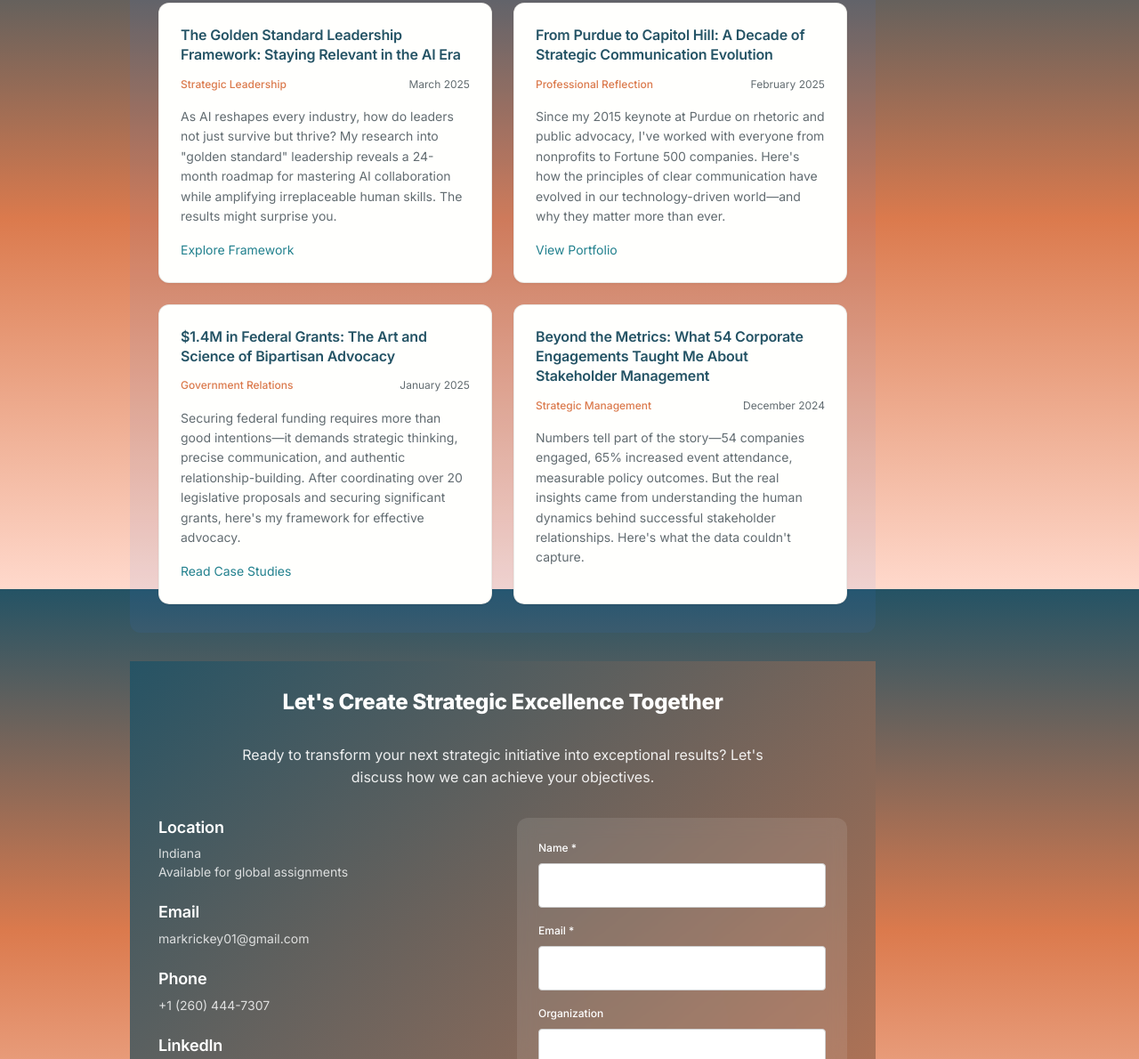
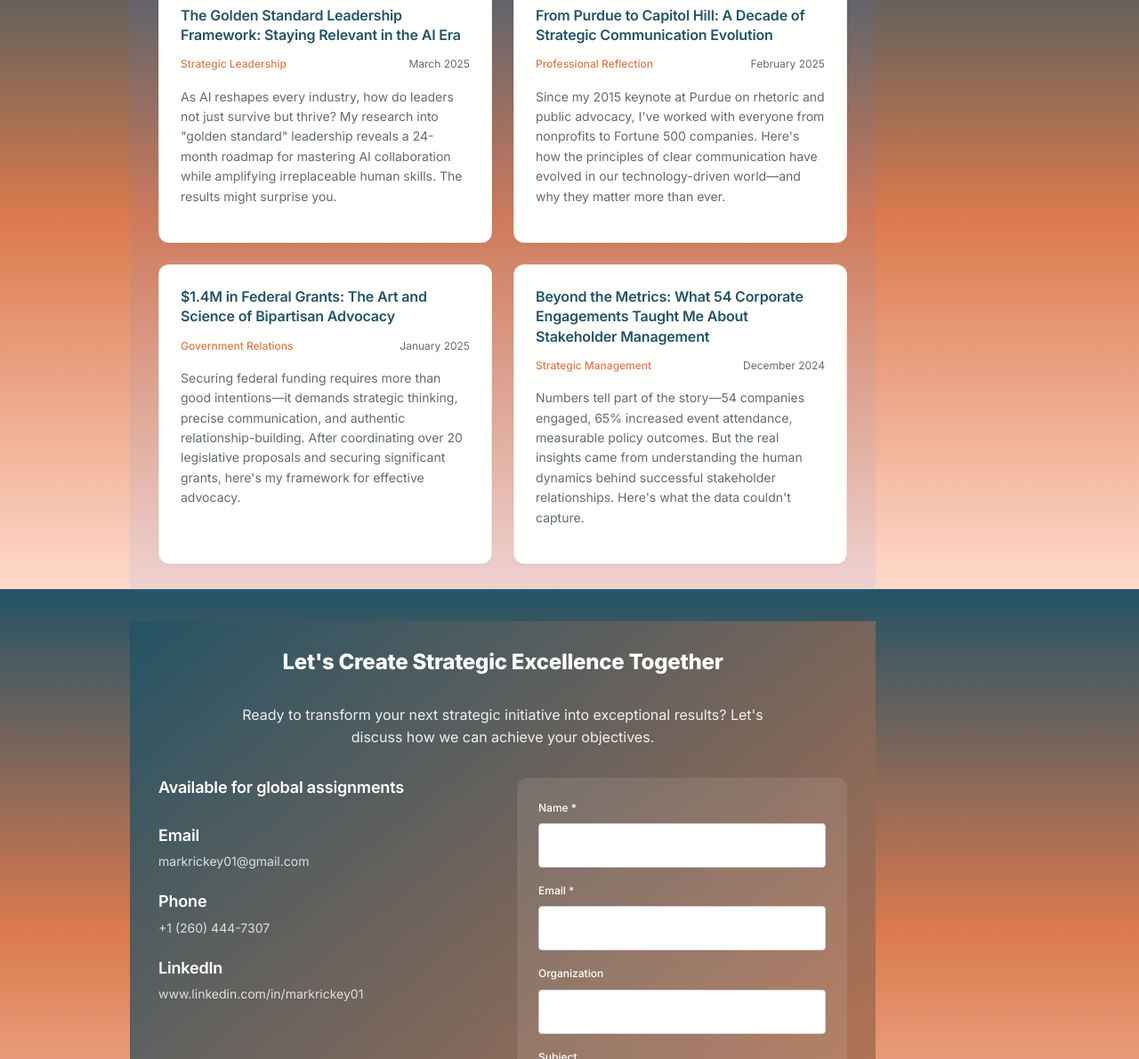
Before and after one commit to markrickey/Mark-Rickey, a plain HTML site: page index.html in a window 1280 px wide. Shown: the part 9738-10928 px from the top of the page at 89% size. Drawn offline with Linux system fonts and the light colour scheme; a web font is replaced by a local one.

Commit message:
Update index.html

```diff
--- a/index.html
+++ b/index.html
@@ -659,7 +659,6 @@ document.addEventListener('DOMContentLoaded', function() {
                 <p class="article-description">
                     After processing over 300 federal cases involving Veterans benefits and Medicaid programs, I learned that the most sophisticated data systems mean nothing without human understanding. Here's how we achieved a 60.3% resolution rate across 7 federal agencies—and what that taught me about stakeholder management.
                 </p>
-                <a href="federal-account-data.html" class="article-link">Read More</a>
             </div>
 
             <div class="article-card fade-in-on-scroll">
@@ -706,7 +705,6 @@ document.addEventListener('DOMContentLoaded', function() {
                 <p class="article-description">
                     As AI reshapes every industry, how do leaders not just survive but thrive? My research into "golden standard" leadership reveals a 24-month roadmap for mastering AI collaboration while amplifying irreplaceable human skills. The results might surprise you.
                 </p>
-                <a href="golden-standard-ai-leadership.html" class="article-link">Explore Framework</a>
             </div>
 
             <div class="article-card fade-in-on-scroll">
@@ -718,7 +716,6 @@ document.addEventListener('DOMContentLoaded', function() {
                 <p class="article-description">
                     Since my 2015 keynote at Purdue on rhetoric and public advocacy, I've worked with everyone from nonprofits to Fortune 500 companies. Here's how the principles of clear communication have evolved in our technology-driven world—and why they matter more than ever.
                 </p>
-                <a href="technology-writing-portfolio.html" class="article-link">View Portfolio</a>
             </div>
 
             <div class="article-card fade-in-on-scroll">
@@ -730,7 +727,6 @@ document.addEventListener('DOMContentLoaded', function() {
                 <p class="article-description">
                     Securing federal funding requires more than good intentions—it demands strategic thinking, precise communication, and authentic relationship-building. After coordinating over 20 legislative proposals and securing significant grants, here's my framework for effective advocacy.
                 </p>
-                <a href="congressional-case-studies.html" class="article-link">Read Case Studies</a>
             </div>
 
             <div class="article-card fade-in-on-scroll">
@@ -760,8 +756,7 @@ document.addEventListener('DOMContentLoaded', function() {
         <div class="contact-content">
             <div class="contact-info">
                 <div class="contact-item">
-                    <h4>Location</h4>
-                    <p>Indiana<br>Available for global assignments</p>
+                    <h4>Available for global assignments</h4>
                 </div>
                 <div class="contact-item">
                     <h4>Email</h4>
```
